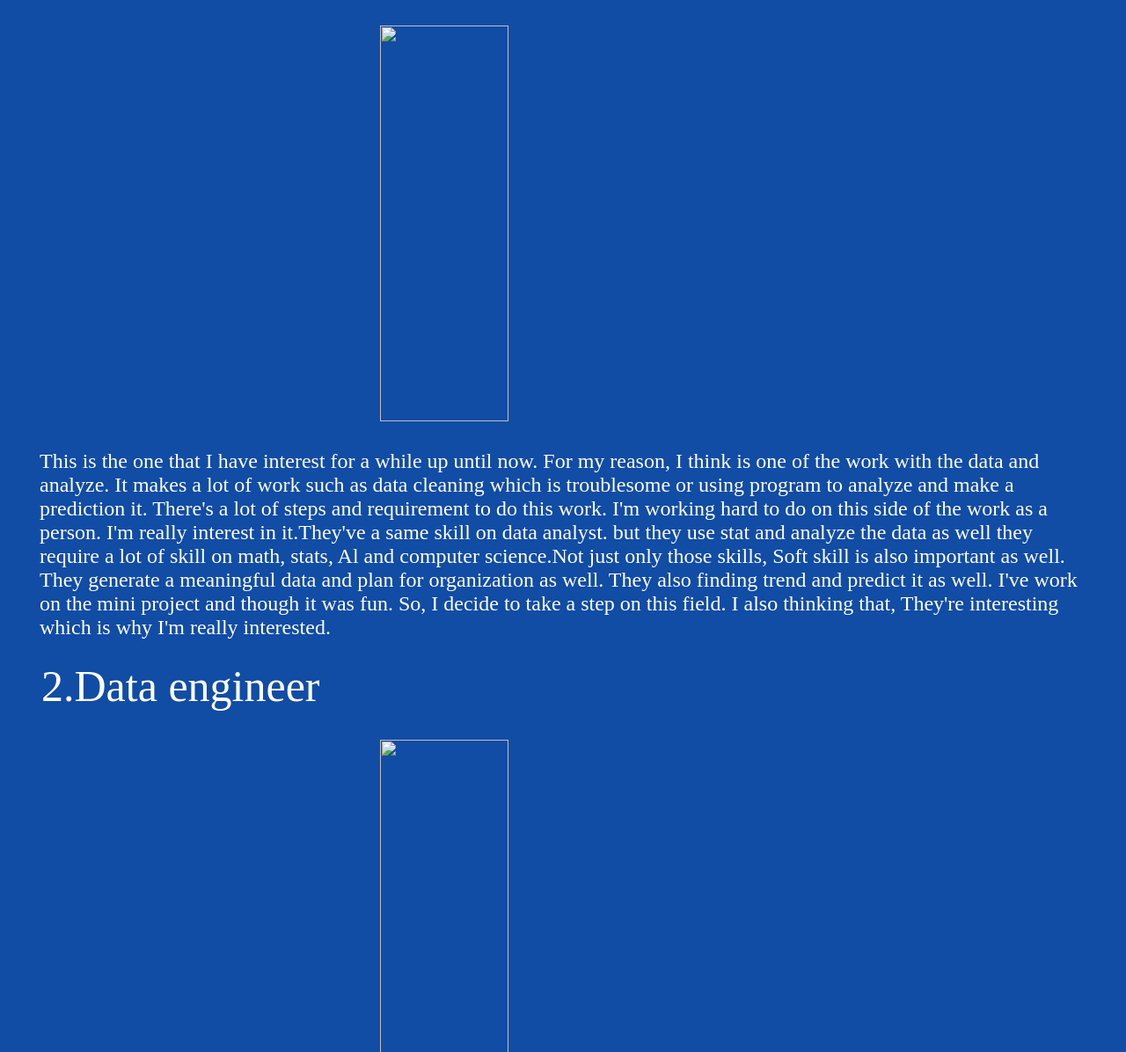
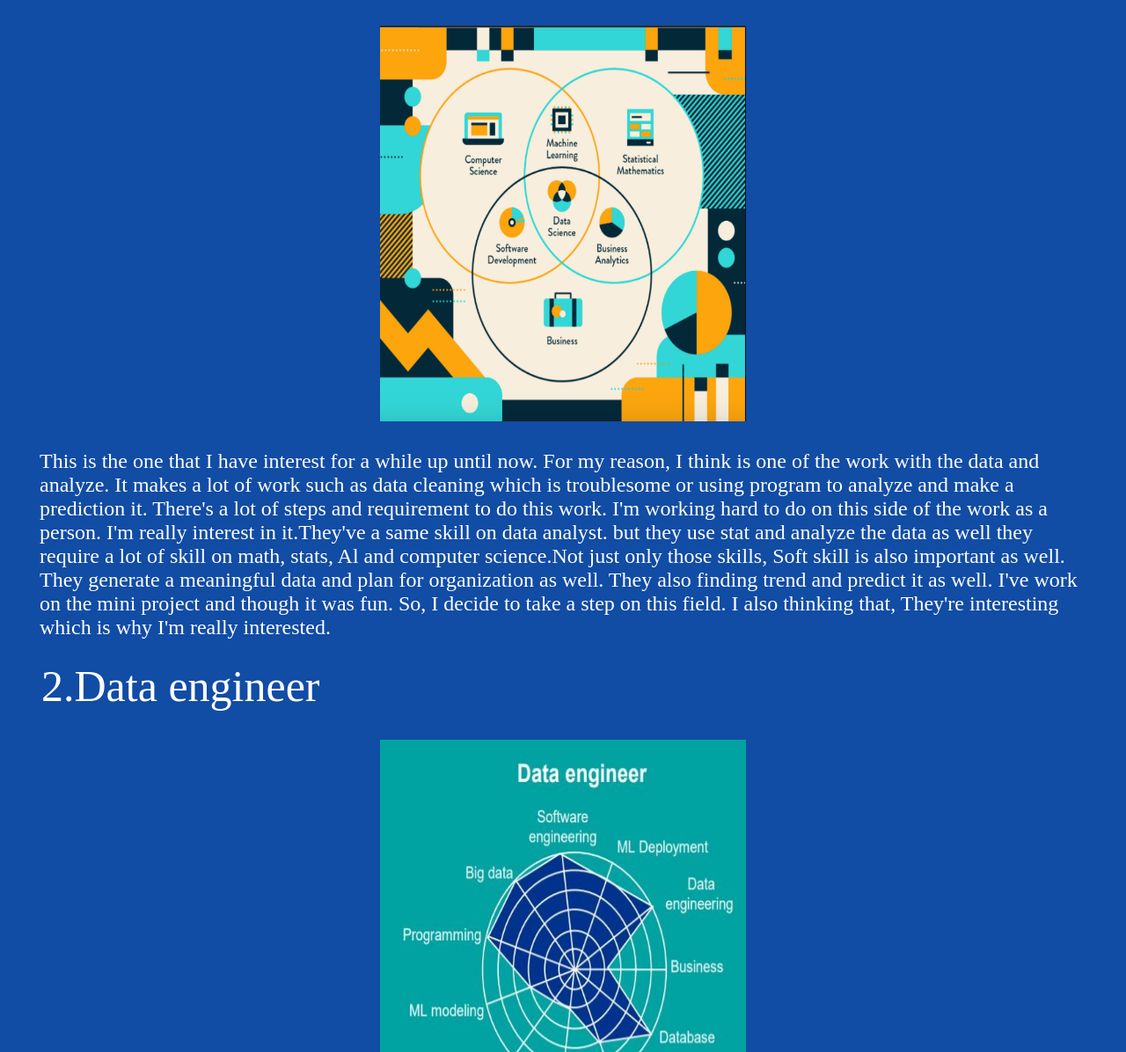
Before and after one commit to Thanapapop/6709616525_MyCSTUStory, a plain HTML site: page myfuture.html in a window 1280 px wide. Shown: the part 604-1800 px from the top of the page at 88% size. Drawn offline with Linux system fonts and the light colour scheme; the site is published under a folder, as on GitHub Pages, so addresses that start at the root find nothing.

Commit message:
Update myfuture.html

```diff
--- a/myfuture.html
+++ b/myfuture.html
@@ -25,7 +25,7 @@
         Even though, I didn't achieve them is because of personal reason. I didn't give up and set a new goal which is becoming a person who working in data.<wbr> As this work require the same skill as a actuary science but, they could
         do in many business while actuary science focus on insurance and financial risk management.<wbr> My future as I grow up, I couldn't decide what's going to do but I'm sure that I working on data field. Here's what my possible career.</p>
         <p class="headline">1.Data Scientist</p>
-        <img class="dsci" src="/resources/overview.png">
+        <img class="dsci" src="resources/overview.png">
         <p>This is the one that I have interest for a while up until now. For my reason, I think is one of the work with the data and analyze.<wbr> It makes a lot of work such as data cleaning which is troublesome
         or using program to analyze and make a prediction it.<wbr> There's a lot of steps and requirement to do this work. I'm working hard to do on this side of the work as a person. I'm really interest in it.<wbr>
         They've a same skill on data analyst. but they use stat and analyze the data as well they require a lot of skill on math, stats, Al and computer science.<wbr>
@@ -33,7 +33,7 @@
         They also finding trend and predict it as well.<wbr> I've work on the mini project and though it was fun. So, I decide to take a step on this field.
         I also thinking that, They're interesting which is why I'm really interested.</p>
         <p class="headline">2.Data engineer</p>
-        <img class="dengin" src="/resources/data en.jpg">
+        <img class="dengin" src="resources/data en.jpg">
         <p>For this job, They require the same skill as data scientist and data analyst, They manage the data the most which is raw data.<wbr> I'm currently study on this work.
         They can told what the data gonna need and It's like working on the back-end on web developer but as a data engineer.<wbr> They've been well known for only a few years.
         They also use their software engineering, programming, product development, networking and cloud computing skills to build and manage data warehouses, pipelines and data lakes.<wbr>
```
